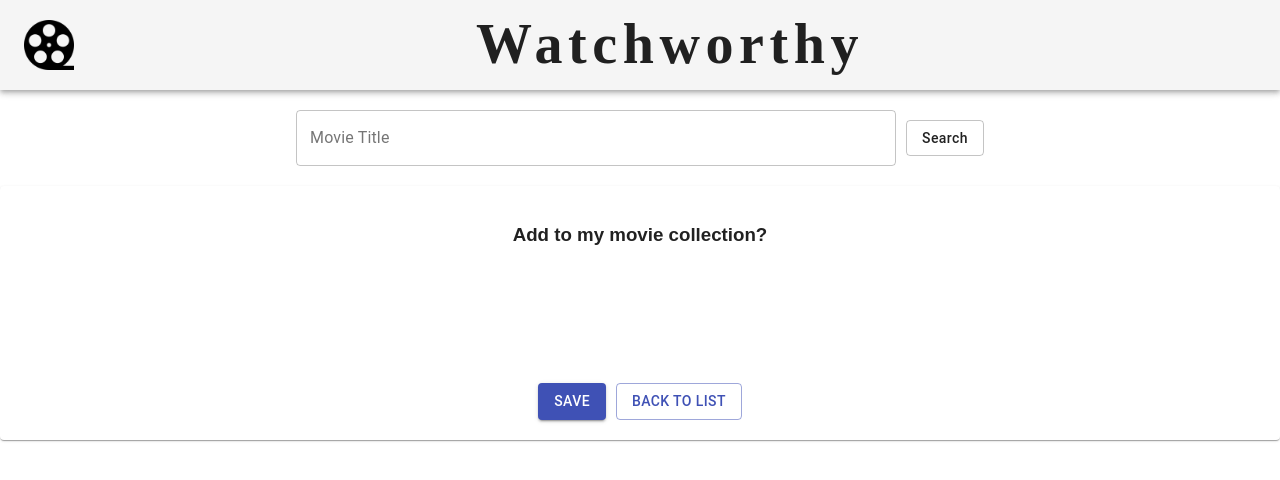
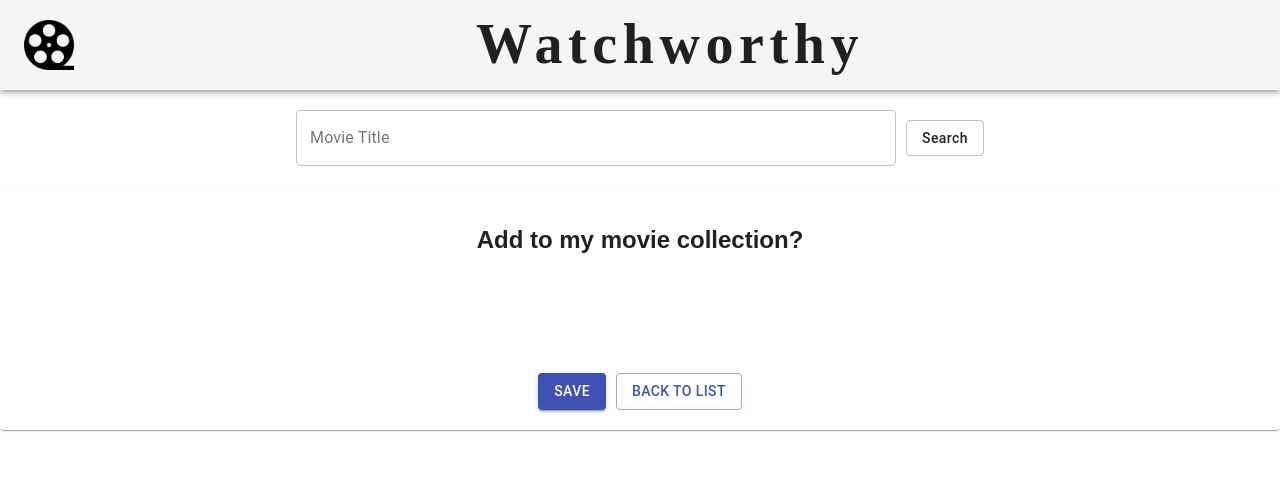
Before and after one commit to xaihang/watchworthy-movies-app, a React (Create React App) app: page /addmovie in a window 1280 px wide. Shown: the top 480 px of the page. Built offline with nearby package versions, Linux system fonts and the light colour scheme; a web font is replaced by a local one.

Commit message:
details of movie centered and styled with labled classname

```diff
--- a/src/components/AddMovie/AddMovie.jsx
+++ b/src/components/AddMovie/AddMovie.jsx
@@ -24,7 +24,7 @@ export default function AddMovie() {
   return (
     <Paper className="add-movie-container">
       <div className="poster-container">
-      <h3>Add to my movie collection?</h3>
+      <h2>Add to my movie collection?</h2>
         <img src={SearchOmdbApi.Poster} alt={SearchOmdbApi.title} />
       </div>
       <h3>{SearchOmdbApi.Title}</h3>
--- a/src/components/MovieDetails/MovieDetails.css
+++ b/src/components/MovieDetails/MovieDetails.css
@@ -7,3 +7,28 @@
     box-shadow: 0px 3px 6px rgba(0, 0, 0, 0.16);
     border-radius: 10px;
   }
+
+  .poster-container {
+    margin-bottom: 20px;
+    text-align: center;
+    display: flex;
+    flex-direction: column;
+    align-items: center;
+  }
+
+  .movie-details {
+    display: flex;
+    flex-direction: column;
+    align-items: center;
+  }
+
+  .button-container {
+    display: flex;
+    justify-content: center;
+    gap: 10px;
+  }
+
+  .movie-poster {
+    text-align: center;
+    margin: 0 auto;
+  }
--- a/src/components/MovieDetails/MovieDetails.jsx
+++ b/src/components/MovieDetails/MovieDetails.jsx
@@ -2,6 +2,7 @@ import { useEffect } from "react";
 import { useDispatch, useSelector } from "react-redux";
 import { useHistory, useParams } from "react-router-dom";
 import { Button, Paper } from "@material-ui/core";
+import "./MovieDetails.css";
 
 export default function MovieDetails() {
   const dispatch = useDispatch();
@@ -31,21 +32,23 @@ export default function MovieDetails() {
   return (
     <Paper className="movie-details-container">
       {movie && (
-        <div>
-          <h3>More about this movie...</h3>
-          <img src={movie.poster} alt={movie.title} />
-          <div>
-            <h2>{movie.title}</h2>
+        <div className="poster-container">
+          <h2>More about this movie...</h2>
+          <img src={movie.poster} alt={movie.title} className="movie-poster" />
+          <div className="movie-details">
+            <h3>{movie.title}</h3>
             {genres?.map((genre) => (
               <li key={genre.id}>{genre.name}</li>
             ))}
             <h5>{movie.description}</h5>
           </div>
           <div>
-
-            {/* <button onClick={() => deleteMovie(movie.id)}>Delete</button> */}
-
-            <Button variant="contained" color="error" onClick={() => deleteMovie(movie.id)}>
+            <div className="button-container">
+              <Button
+                variant="outlined"
+                color="error"
+                onClick={() => deleteMovie(movie.id)}
+              >
                 Delete
               </Button>
 
@@ -56,7 +59,7 @@ export default function MovieDetails() {
               >
                 Back to List
               </Button>
-
+            </div>
           </div>
         </div>
       )}
--- a/src/components/MovieList/MovieList.css
+++ b/src/components/MovieList/MovieList.css
@@ -5,6 +5,6 @@
     padding: 20px;
   }
 
-  h3 {
+  h2 {
     text-align: center;
   }
--- a/src/components/MovieList/MovieList.jsx
+++ b/src/components/MovieList/MovieList.jsx
@@ -15,7 +15,7 @@ function MovieList() {
 
   return (
     <main>
-          <h3>My movie collection...</h3>
+          <h2>My movie collection...</h2>
       <div>
       <Paper elevation={3} className="movies">
           {movies.map((movie) => {
```
Lines whose indentation alone changed are shown as unchanged.
